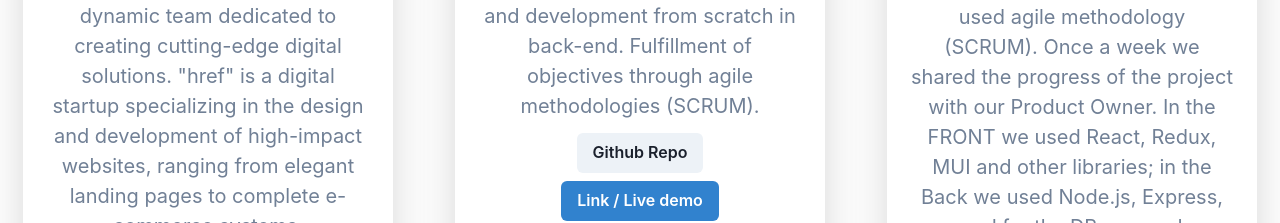
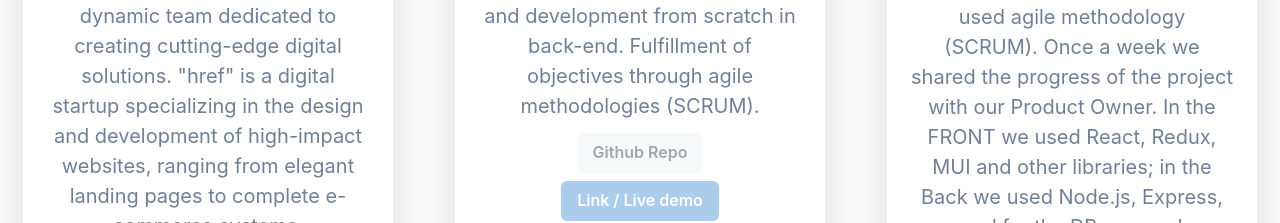
Before and after one commit to Santirbe98/Portfolio, a React (Create React App) app: page / in a window 1280 px wide. Shown: the part 1960-2183 px from the top of the page. Built offline with nearby package versions, Linux system fonts and the light colour scheme.

Commit message:
feat: actualizacion proyectos

```diff
--- a/src/components/Proyects/Card/ProyectCard.jsx
+++ b/src/components/Proyects/Card/ProyectCard.jsx
@@ -69,7 +69,7 @@ export default function ProyectCard({
         </Stack>
         <Stack mt={3}>
           <a href={githubRepo} target="_blank" rel="noreferrer">
-            <Button> Github Repo </Button>
+            <Button isDisabled={githubRepo ? false : true} > Github Repo </Button>
           </a>
           <a href={liveDemo} target="_blank" rel="noreferrer">
             <Button isDisabled={liveDemo ? false : true} colorScheme="blue">
--- a/src/components/Proyects/Cards/data.js
+++ b/src/components/Proyects/Cards/data.js
@@ -7,7 +7,7 @@ export const proyects = [
     date: '2023...',
     githubRepo: 'https://github.com/hrefsolutions',
     state: 'in progress',
-
+    liveDemo: 'https://www.href.com.ar/',
     proyectImage: 'https://avatars.githubusercontent.com/u/145393564?v=4',
   },
   {
@@ -16,9 +16,7 @@ export const proyects = [
     description:
       'Front-end development of web pages for specific clients. Design and development from scratch in back-end. Fulfillment of objectives through agile methodologies (SCRUM).',
     date: '2023...',
-    githubRepo: 'https://github.com/imaginebigdev',
     state: 'finish',
-    liveDemo: 'https://www.imaginebig.dev/',
     proyectImage: 'https://i.ibb.co/VC7VTvt/1653564769609.jpg',
   },
   {
@@ -52,7 +50,7 @@ export const proyects2 = [
       'Como emprendedor apasionado y co-fundador de HREF soy parte de un equipo dinámico dedicado a la creación de soluciones digitales de vanguardia. "href" es un emprendimiento digital especializado en el diseño y desarrollo de sitios web de alto impacto, abarcando desde elegantes landing pages hasta completos sistemas de comercio electrónico.',
     date: '2023...',
     githubRepo: 'https://github.com/hrefsolutions',
-
+    liveDemo: 'https://www.href.com.ar/',
     state: 'in progress',
     proyectImage: 'https://avatars.githubusercontent.com/u/145393564?v=4',
   },
@@ -62,8 +60,6 @@ export const proyects2 = [
     description:
       'Desarrollo de full-stack para paginas web para clientes específicos. Diseño y desarrollo desde cero en back-end. Cumplimiento de objetivos mediante metodologias agiles (SCRUM).',
     date: 'Marzo 2023 - Septiembre 2023',
-    githubRepo: 'https://github.com/imaginebigdev',
-    liveDemo: 'https://www.imaginebig.dev/',
     state: 'finish',
     proyectImage: 'https://i.ibb.co/VC7VTvt/1653564769609.jpg',
   },
```
